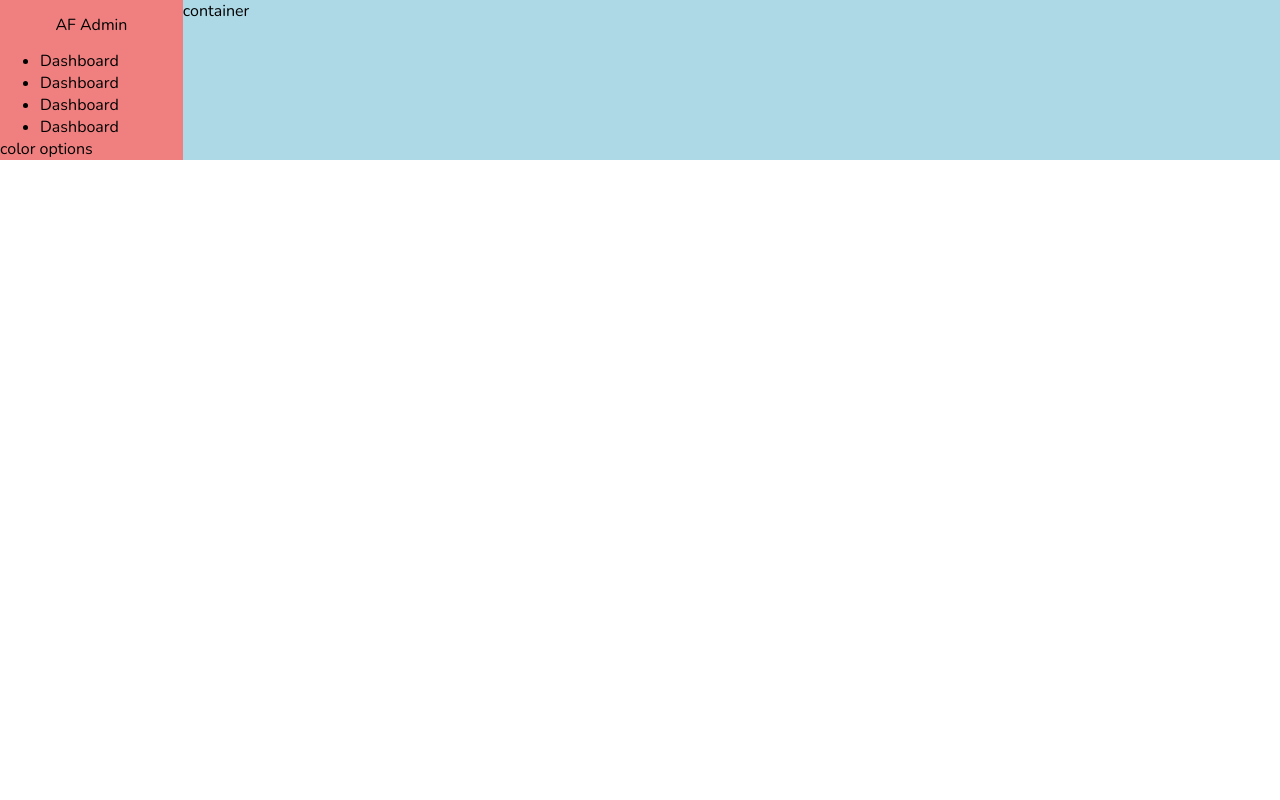
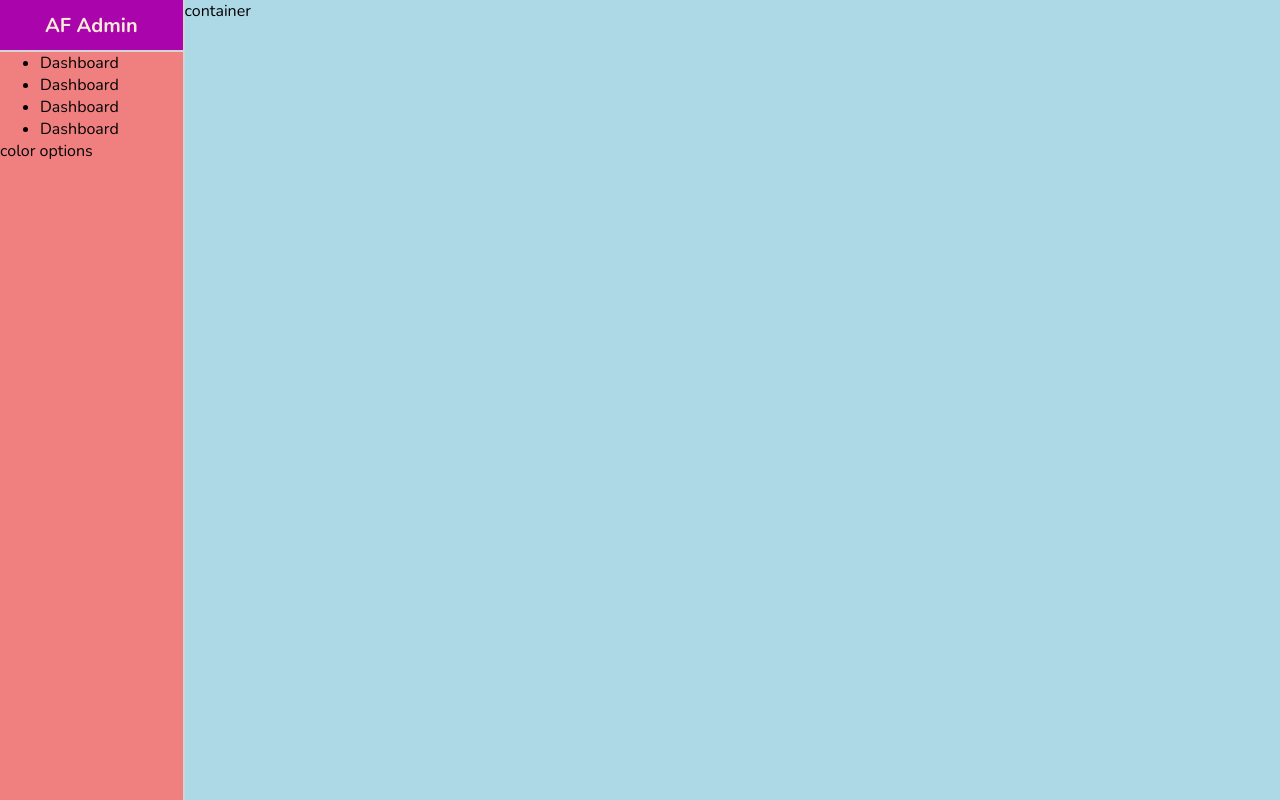
Before and after one commit to barksanto/AF-admin-panel, a React (Create React App) app: page / in a window 1280 px wide. Built offline with nearby package versions, Linux system fonts and the light colour scheme.

Commit message:
sidebar height 100vh, right border

```diff
--- a/src/components/sidebar/Sidebar.jsx
+++ b/src/components/sidebar/Sidebar.jsx
@@ -6,6 +6,7 @@ const Sidebar = () => {
       <div className="top">
         <span className="logo">AF Admin</span>
       </div>
+      <hr />
       <div className="center">
         <ul>
           <li>
--- a/src/components/sidebar/sidebar.scss
+++ b/src/components/sidebar/sidebar.scss
@@ -1,11 +1,26 @@
 .sidebar{
   background-color: lightcoral;
   flex: 1;
+  border-right:2px solid lightgray;
+  min-height: 100vh;
 
   .top{ // only child is the logo
     height: 50px;
     display: flex;
     align-items: center;
     justify-content: center;
+    background-color: rgb(170, 5, 172);
+
+
+    .logo{
+      font-size: 20px;
+      font-weight: bold;
+      color: antiquewhite;
+    }
+  }
+
+  hr{
+    height: 0;
+    border: 0.5px solid lightgray;
   }
 }
```
